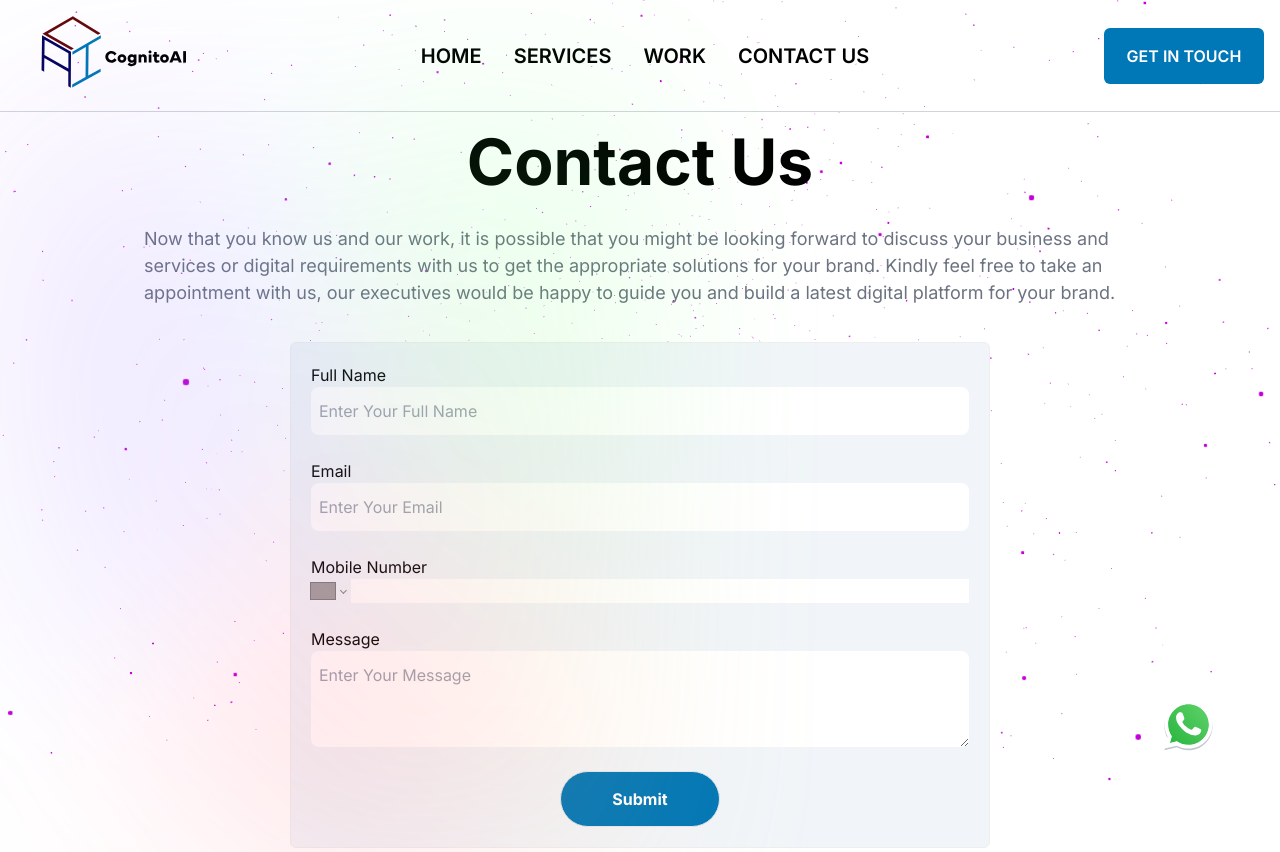
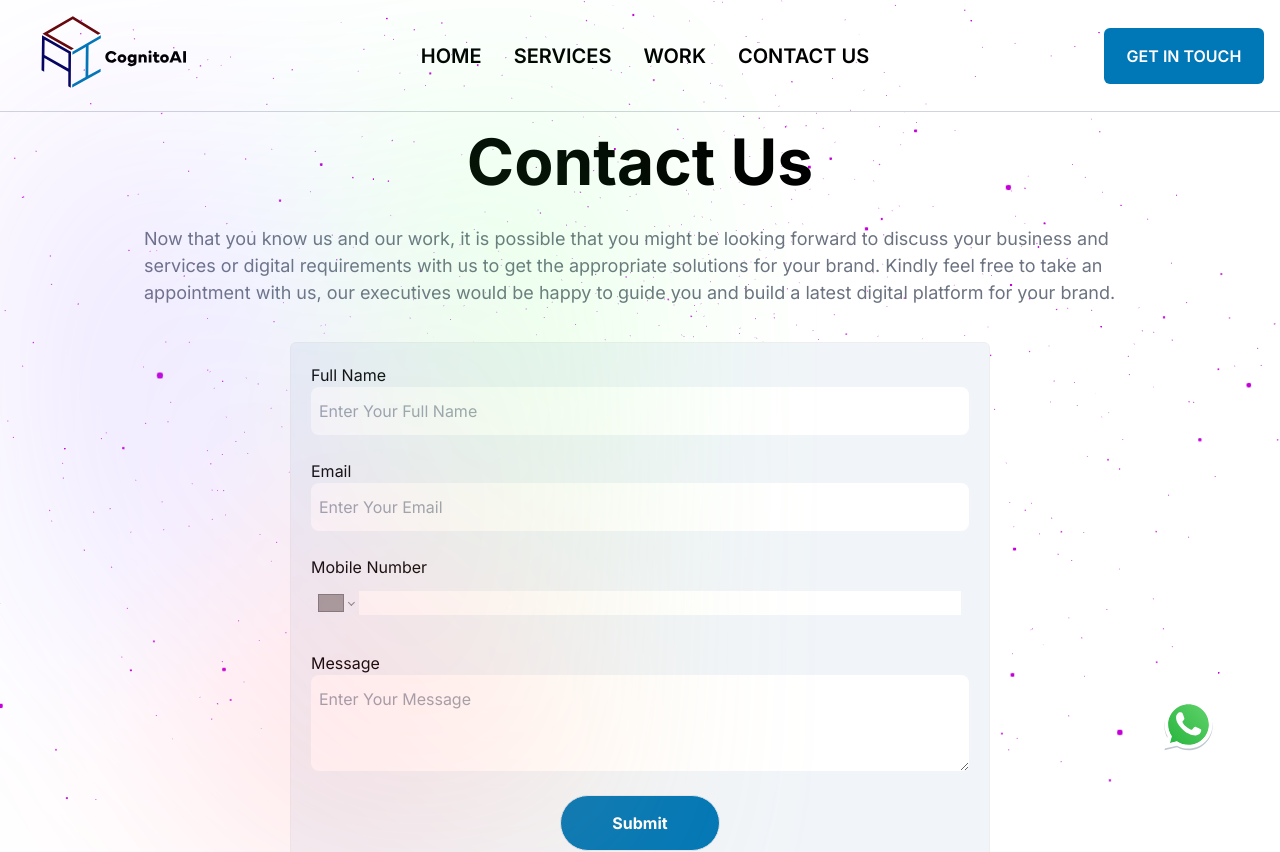
Before and after one commit to crocmons/next-project, a Next.js app: page /contact-us in a window 1280 px wide. Shown: the top 852 px of the page. Built offline with nearby package versions, Linux system fonts and the light colour scheme; grey boxes are pictures that could not be loaded.

Commit message:
added style on number

```diff
--- a/app/contact-us/page.tsx
+++ b/app/contact-us/page.tsx
@@ -133,7 +133,7 @@ const ContactUS: React.FC = () => {
               <div className="flex flex-col">
                 <label htmlFor="number">Mobile Number</label>
                 <PhoneInput
-                  inputStyle="py-3 px-2 hover:shadow-[rgba(0,_0,_0,_0.24)_0px_3px_8px] rounded-lg transition-all"
+                  className="py-3 px-2 hover:shadow-[rgba(0,_0,_0,_0.24)_0px_3px_8px] rounded-lg transition-all"
                   defaultCountry="IN"
                   name="number"
                   onChange={(e)=>handleNumberChange}
```
